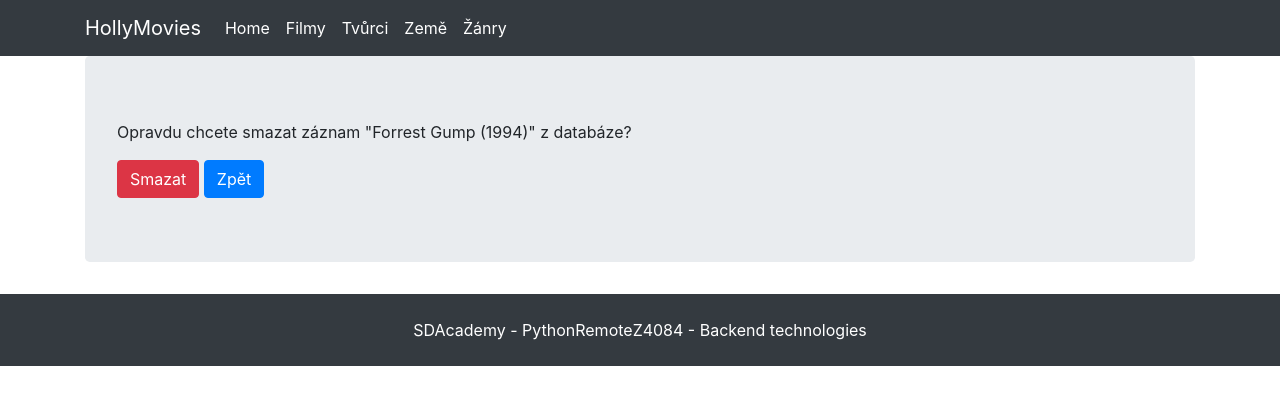
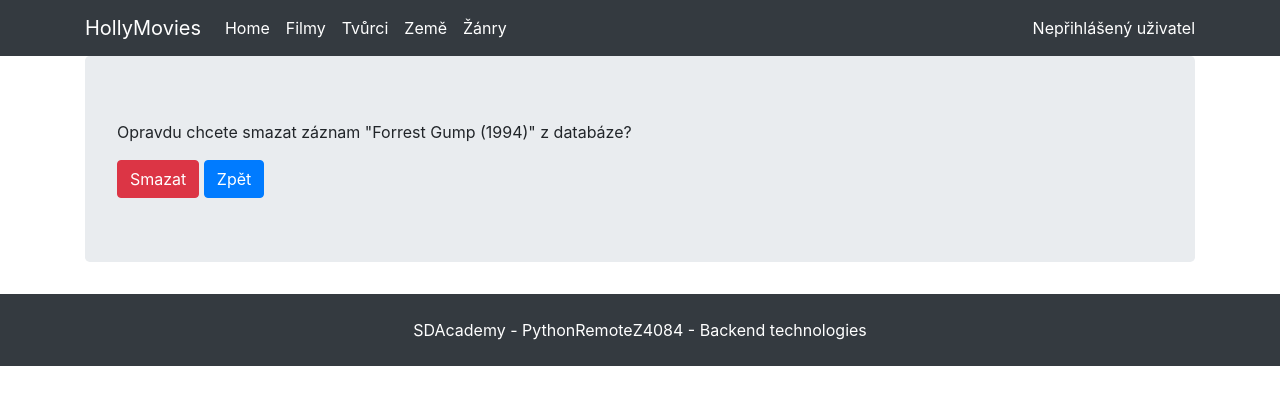
Before and after one commit to petrgregor/PythonRemoteZ4084_hollymovies, a Django app: page /movie/delete/2/ in a window 1280 px wide. Shown: the top 405 px of the page. Run offline with Django 5.2, Linux system fonts and the light colour scheme; data comes from the database, SQL or seed files in the repository; some libraries are stand-ins or nearby versions.

Commit message:
Feature 11.1 - username in navbar.

```diff
--- a/templates/navbar.html
+++ b/templates/navbar.html
@@ -15,6 +15,14 @@
                 <a class="nav-item nav-link active" href="{% url 'countries' %}">Země</a>
                 <a class="nav-item nav-link active" href="{% url 'genres' %}">Žánry</a>
             </div>
+
+            <div class="navbar-nav ml-auto text-white">
+                {% if user.is_authenticated %}
+                    {{ user.username }}
+                {% else %}
+                    Nepřihlášený uživatel
+                {% endif %}
+            </div>
         </div>
     </div>
 </nav>
```
Also changed, not shown: readme.md.
